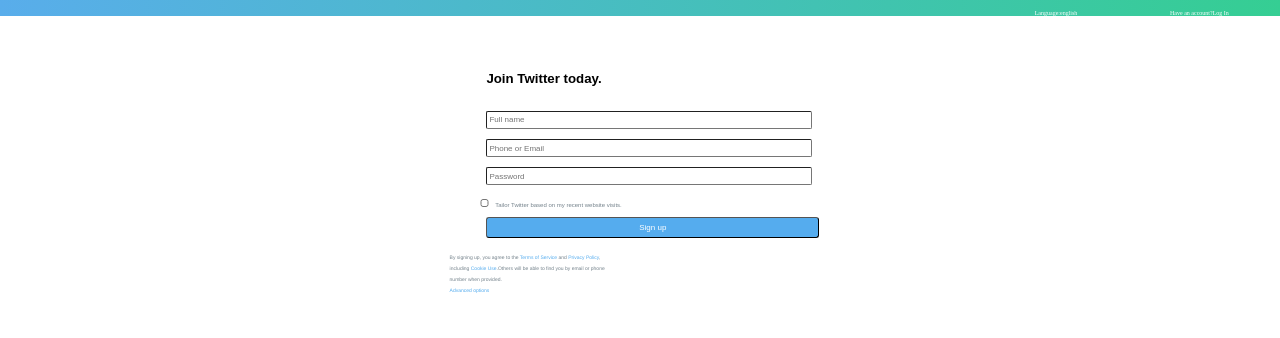
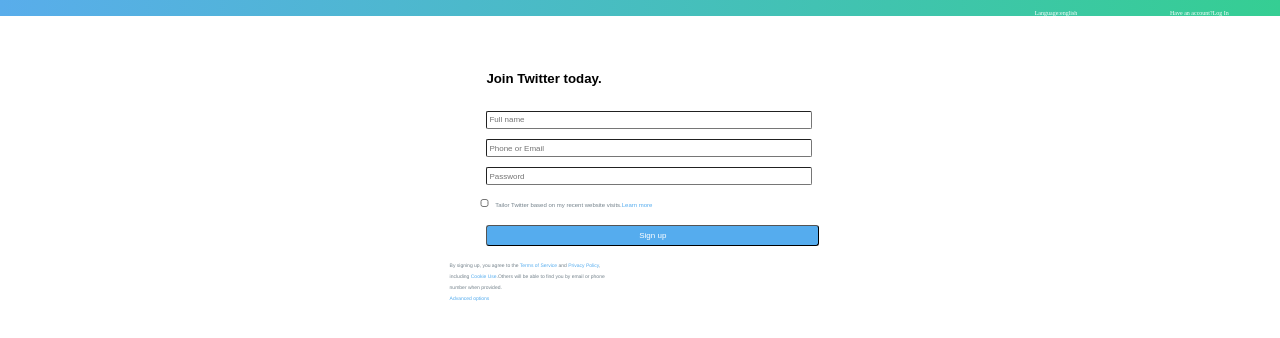
Before and after one commit to zenzerophotos/mean_template, a website: page html/index.html in a window 1280 px wide. Drawn offline with Linux system fonts and the light colour scheme; files that its build step writes are made by us from their sources.

Commit message:
done, except image

```diff
--- a/css/styles.css
+++ b/css/styles.css
@@ -72,6 +72,24 @@
     text-decoration: none;
 }
 
+.cb{
+  margin-bottom: 20px;
+}
+
+.cb a{
+  text-decoration: none;
+  color: #55acee
+
+}
+.cb a:hover {
+  color: #55acee;
+  font-family: helvetica, arial, sans-serif;
+  font-style: normal;
+  font-variant: normal;
+  text-decoration: underline;
+
+}
+
  .submit {
     background-color: #55acee;
     font:Arial;
--- a/html/index.html
+++ b/html/index.html
@@ -41,10 +41,10 @@
 						</div>
 					</div>
 					<div class="checkbox">
-						<p>
+						<p class= "cb">
 
 							<input type="checkbox" name="cb" value="2px"class="cb">
-						Tailor Twitter based on my recent website visits.
+						Tailor Twitter based on my recent website visits.<a href="https://support.twitter.com/articles/20169421">Learn more</a>
 						</p>
 					</div>
 					<div>
--- a/server.js
+++ b/server.js
@@ -13,5 +13,5 @@
 });
 
 server.listen(8080, function(){
-	console.log("Now baking cookies");
+	console.log("Now baking cookies!");
 });
```
